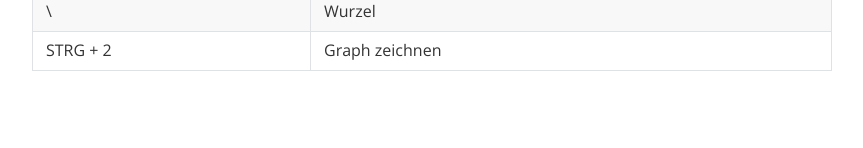
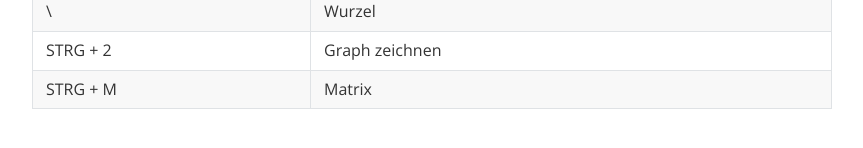
Before and after one commit to wiesingerjonas/mathcad, a plain HTML site: page index.html in a window 1280 px wide. Shown: the part 668-816 px from the top of the page, without its empty margins (208-1071 px from the left). Drawn offline with nearby package versions, Linux system fonts and the light colour scheme.

Commit message:
add entry

```diff
--- a/index.html
+++ b/index.html
@@ -227,6 +227,6 @@ header, .context-menu, .megamenu-content, footer { font-family: "Segoe UI", Aria
 </style>
 </head>
 <body class='typora-export os-windows' >
-<div  id='write'  class = 'is-node'><h1><a name='header-n0' class='md-header-anchor '></a>Mathcad - Shortcuts</h1><figure><table><thead><tr><th>Shortcut</th><th>Funktionalität</th></tr></thead><tbody><tr><td>STRG + T</td><td>Textfeld</td></tr><tr><td>STRG + SHIFT + T</td><td>Textfeld über die ganze Breite</td></tr><tr><td>/</td><td>Bruch</td></tr><tr><td>^</td><td>Hochstellen</td></tr><tr><td>STRG + &#39; - &#39;</td><td>Tiefstellen</td></tr><tr><td>a := 13</td><td>weist der Variable a den Wert 13 zu</td></tr><tr><td>ALT GR + 8</td><td>erstellt Vektor</td></tr><tr><td>STRG + &#39;+&#39;</td><td>Boolesches Gleichheitszeichen</td></tr><tr><td>STRG + .</td><td>Auswertung (Berechnung)</td></tr><tr><td>STRG + SHIFT + D</td><td>Differenzieren (Ableiten)</td></tr><tr><td>STRG + SHIFT + I</td><td>Integrieren</td></tr><tr><td>STRG + L</td><td>Limes</td></tr><tr><td>STRG + SHIFT + Z</td><td>Unendlich</td></tr><tr><td>\</td><td>Wurzel</td></tr><tr><td>STRG + 2</td><td>Graph zeichnen</td></tr></tbody></table></figure><p>&nbsp;</p></div>
+<div  id='write'  class = 'is-node'><h1><a name='header-n0' class='md-header-anchor '></a>Mathcad - Shortcuts</h1><figure><table><thead><tr><th>Shortcut</th><th>Funktionalität</th></tr></thead><tbody><tr><td>STRG + T</td><td>Textfeld</td></tr><tr><td>STRG + SHIFT + T</td><td>Textfeld über die ganze Breite</td></tr><tr><td>/</td><td>Bruch</td></tr><tr><td>^</td><td>Hochstellen</td></tr><tr><td>STRG + &#39; - &#39;</td><td>Tiefstellen</td></tr><tr><td>a := 13</td><td>weist der Variable a den Wert 13 zu</td></tr><tr><td>ALT GR + 8</td><td>erstellt Vektor</td></tr><tr><td>STRG + &#39;+&#39;</td><td>Boolesches Gleichheitszeichen</td></tr><tr><td>STRG + .</td><td>Auswertung (Berechnung)</td></tr><tr><td>STRG + SHIFT + D</td><td>Differenzieren (Ableiten)</td></tr><tr><td>STRG + SHIFT + I</td><td>Integrieren</td></tr><tr><td>STRG + L</td><td>Limes</td></tr><tr><td>STRG + SHIFT + Z</td><td>Unendlich</td></tr><tr><td>\</td><td>Wurzel</td></tr><tr><td>STRG + 2</td><td>Graph zeichnen</td></tr><tr><td>STRG + M</td><td>Matrix</td></tr></tbody></table></figure><p>&nbsp;</p></div>
 </body>
 </html>
```
